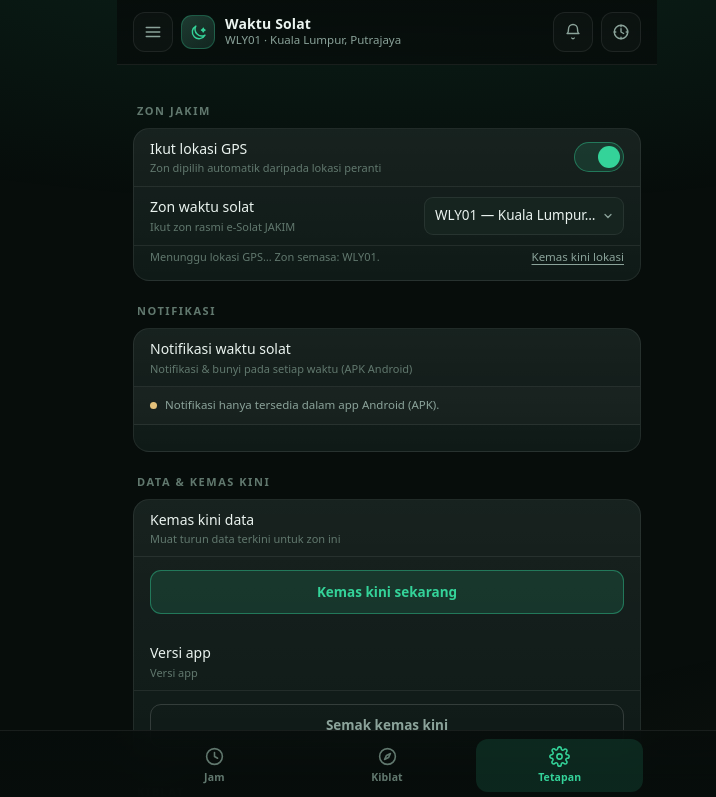
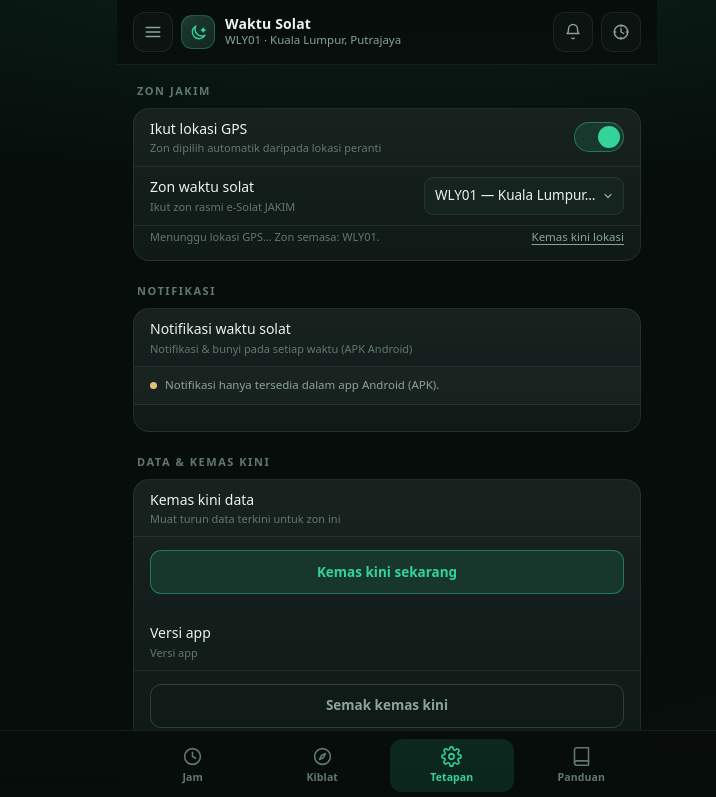
Before and after one commit to rashidzainol/waktu-solat, a plain HTML site: page index.html in a window 1280 px wide. Both pictures are taken after a click on the button 826 px from the left and 32 px from the top of the page. Shown: the top 797 px of the page, without its empty margins (253-969 px from the left). Drawn offline with Linux system fonts and the light colour scheme; no server answers.

Commit message:
fix(ui): tetapan hanya dalam tab Tetapan + tab Panduan Ibadah (v1.29)

```diff
--- a/index.html
+++ b/index.html
@@ -186,6 +186,8 @@
         <div class="guide-content" id="guideContent"></div>
       </div>
     </section>
+
+    <section class="view" id="view-settings">
 
       <div class="shead">Zon JAKIM</div>
       <div class="card scard" id="zoneCard">
@@ -433,6 +435,13 @@
         </svg>
         <span>Tetapan</span>
       </button>
+      <button class="tab" data-view="guide">
+        <svg viewBox="0 0 24 24" fill="none" stroke="currentColor" stroke-width="1.8" stroke-linecap="round" stroke-linejoin="round">
+          <path d="M4 19.5A2.5 2.5 0 0 1 6.5 17H20"/>
+          <path d="M6.5 2H20v20H6.5A2.5 2.5 0 0 1 4 19.5v-15A2.5 2.5 0 0 1 6.5 2z"/>
+        </svg>
+        <span>Panduan</span>
+      </button>
     </div>
   </nav>
 
--- a/sw.js
+++ b/sw.js
@@ -1,5 +1,5 @@
 /* Service worker — offline app shell */
-const CACHE = 'waktu-solat-v29';
+const CACHE = 'waktu-solat-v31';
 const ASSETS = [
   './',
   './index.html',
```
Also changed, not shown: 1 other file.
